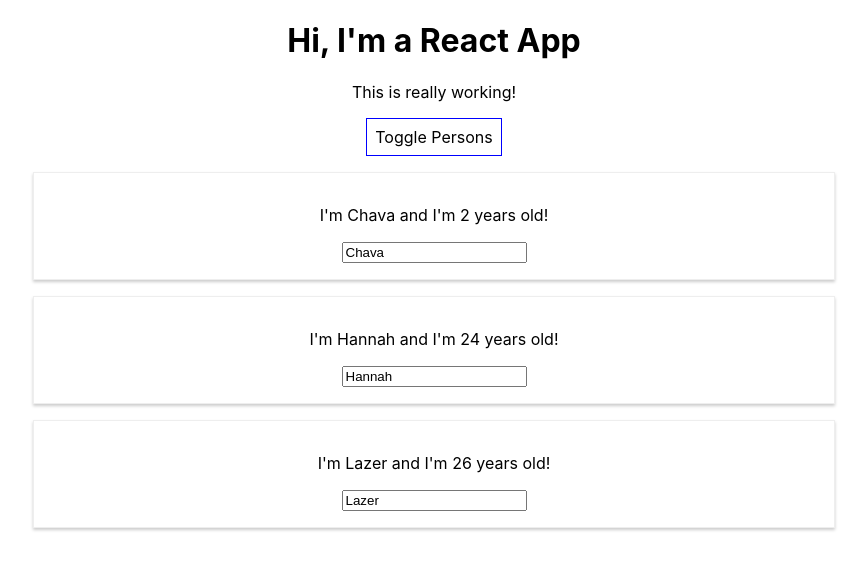
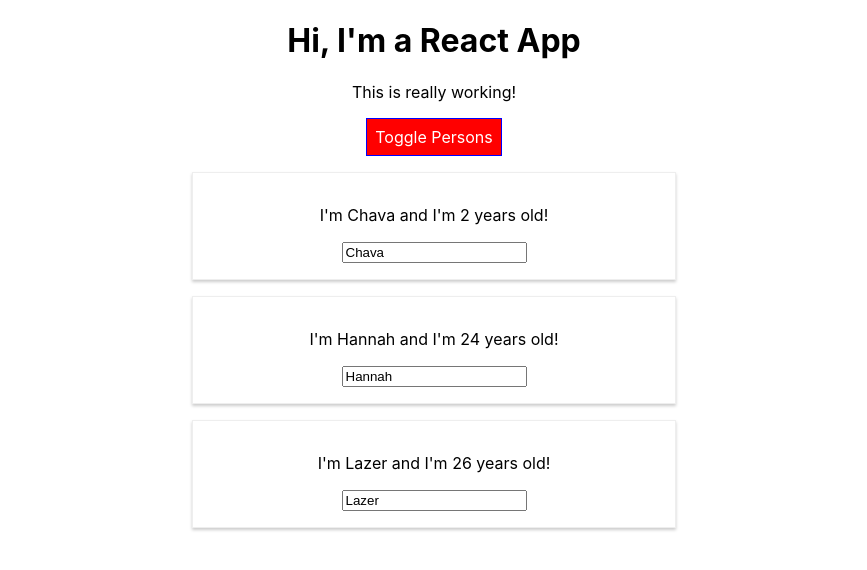
Before and after one commit to lazarporter/react-burger-builder, a React (Create React App) app: page / in a window 1280 px wide. Both pictures are taken after a click on the button "Toggle Persons". Shown: the top 570 px of the page, without its empty margins (206-1073 px from the left). Built offline with nearby package versions, Linux system fonts and the light colour scheme.

Commit message:
added radium, inline styles

```diff
--- a/package.json
+++ b/package.json
@@ -3,8 +3,9 @@
   "version": "0.1.0",
   "private": true,
   "dependencies": {
-    "react": "^16.7.0",
-    "react-dom": "^16.7.0",
+    "radium": "^0.25.1",
+    "react": "^16.8.0",
+    "react-dom": "^16.8.0",
     "react-scripts": "2.1.3"
   },
   "scripts": {
--- a/src/App.css
+++ b/src/App.css
@@ -1,3 +1,11 @@
 .App {
   text-align: center;
 }
+
+.red {
+  color: red;
+}
+
+.bold {
+  font-weight: bold;
+}
--- a/src/App.js
+++ b/src/App.js
@@ -1,6 +1,6 @@
 import React, { Component } from 'react';
 import './App.css';
-
+import Radium, {StyleRoot} from 'radium'
 import Person from './Person/Person'
 
 class App extends Component {
@@ -19,7 +19,6 @@
    this.setState({
      persons: personsTemp
    })
-
   }
 
   nameChangedHandler = (event, id) => {
@@ -43,11 +42,16 @@
 
   render() {
     const style = {
-      backgroundColor: 'white',
+      backgroundColor: 'green',
+      color: 'white',
       font: 'inherit',
       border: '1px solid blue',
       padding: '8px',
-      cursor: 'pointer'
+      cursor: 'pointer',
+      ':hover': {
+        backgroundColor: 'lightgreen',
+        color: 'black'
+      }
     }
 
     let persons = null
@@ -66,21 +70,36 @@
           })}
       </div>
       )
+      style.backgroundColor = 'red'
+      style[':hover'] = {
+        backgroundColor: 'salmon',
+        color: 'black'
+      }
+    }
+
+    const classes = []
+    if (this.state.persons.length <=2){
+       classes.push('red')
+    }
+    if (this.state.persons.length <=1 ){
+       classes.push('bold')
     }
 
     return (
+      <StyleRoot>
         <div className="App">
           <h1>Hi, I'm a React App</h1>
-        <p>This is really working!</p>
+          <p className={classes.join(' ')}>This is really working!</p>
           <button
             style={style }
             onClick={this.togglePersonsHandler}>Toggle Persons</button>
           {persons}
         </div>
+      </StyleRoot>
     );
 
     // return React.createElement('div', {className: "App"}, React.createElement('h1', null, 'Does this work now?'), 'Hi, I\'m a React App!!')
   }
 }
 
-export default App;
+export default Radium(App);
--- a/src/Person/Person.js
+++ b/src/Person/Person.js
@@ -1,18 +1,25 @@
 //in its simplest form, a 'component' is a function that returns from JSX for React to render.
 import React from 'react'
 import './Person.css'
+import Radium from 'radium'
+
 
 const person = (props) => {
+    const style = {
+        '@media (min-width: 500px)':{
+            width: '450px'
+        }
+    }
     return (
-    <div className="Person">
-        <p onClick={props.click}>I'm {props.name} and I'm {props.age} years old!</p>
-        <p>{props.children}</p>
-        <input type="text" onChange={props.changed} value={props.name}  />
-    </div>
 
+        <div className="Person" style={style}>
+            <p onClick={props.click}>I'm {props.name} and I'm {props.age} years old!</p>
+            <p>{props.children}</p>
+            <input type="text" onChange={props.changed} value={props.name}  />
+        </div>
 
     )
 }
 
 
-export default person;
+export default Radium(person);
```
Also changed, not shown: 1 other file (tests, documents, lock files or other folders). Lines whose indentation alone changed are shown as unchanged.
